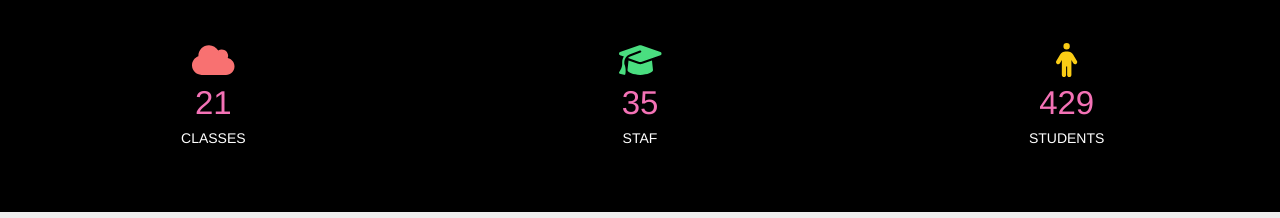
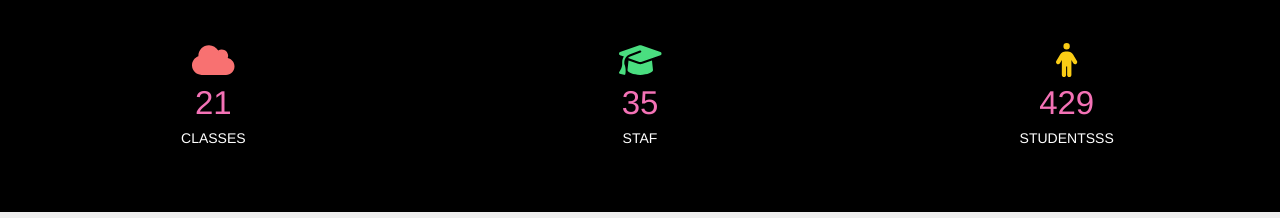
Before and after one commit to RiteshGupta19/School-Website-MERN, a React (Vite) app in the folder client/: page / in a window 1280 px wide. Shown: the part 800-1018 px from the top of the page. Built offline with nearby package versions, Linux system fonts and the light colour scheme; no server answers.

Commit message:
test cicd

```diff
--- a/client/src/pages/home.jsx
+++ b/client/src/pages/home.jsx
@@ -55,7 +55,7 @@ function Home() {
         <div class=" my-3">
           <FontAwesomeIcon icon={faPerson} className='text-yellow-400 sm:text-[34px]' />
           <h1 className='sm:text-[33px] text-pink-400'>{isInView && <CountUp end={429} duration={2} />}</h1>
-          <h3>STUDENTS</h3>
+          <h3>STUDENTSSS</h3>
         </div>
       </div>
 
```
